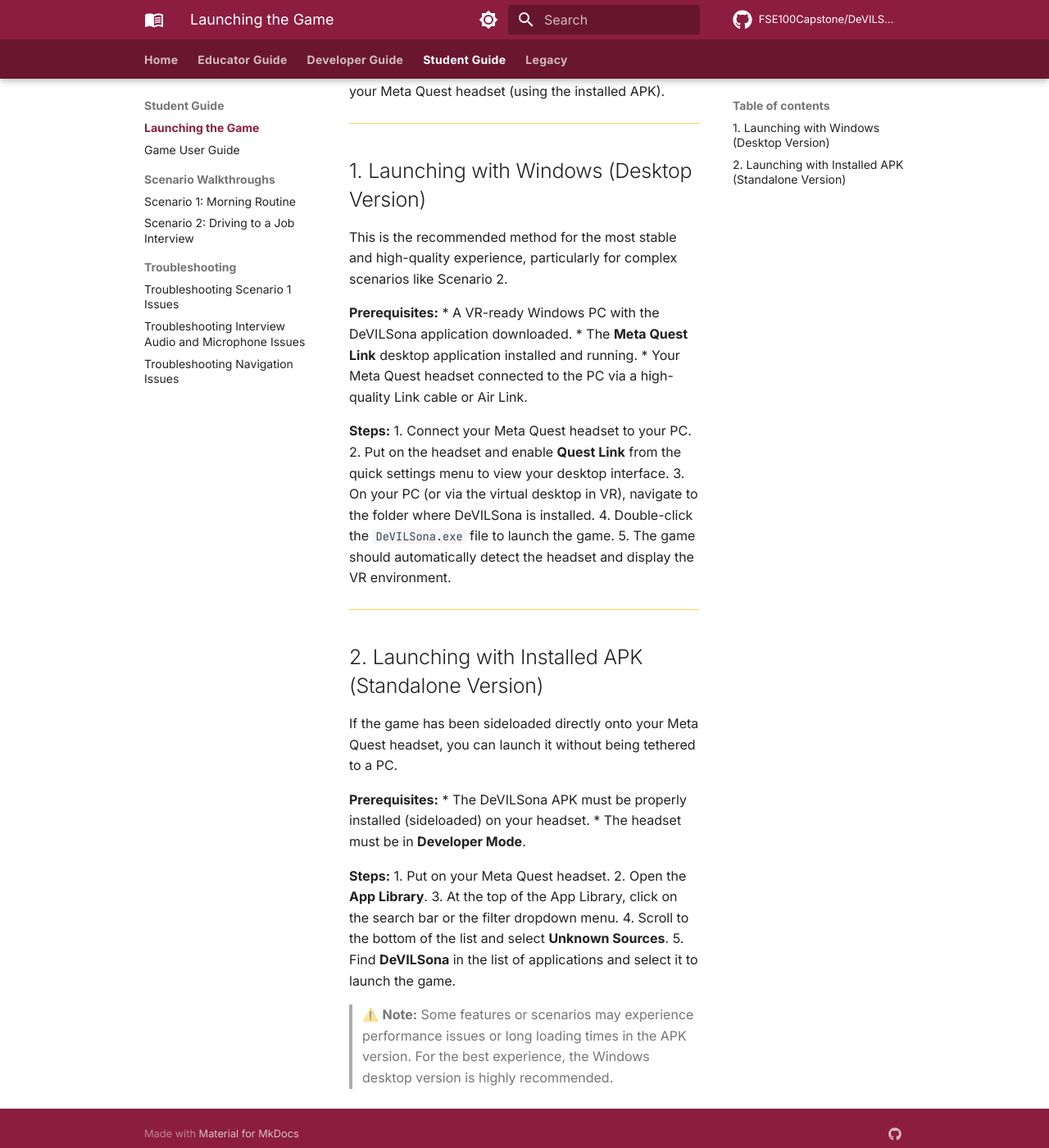
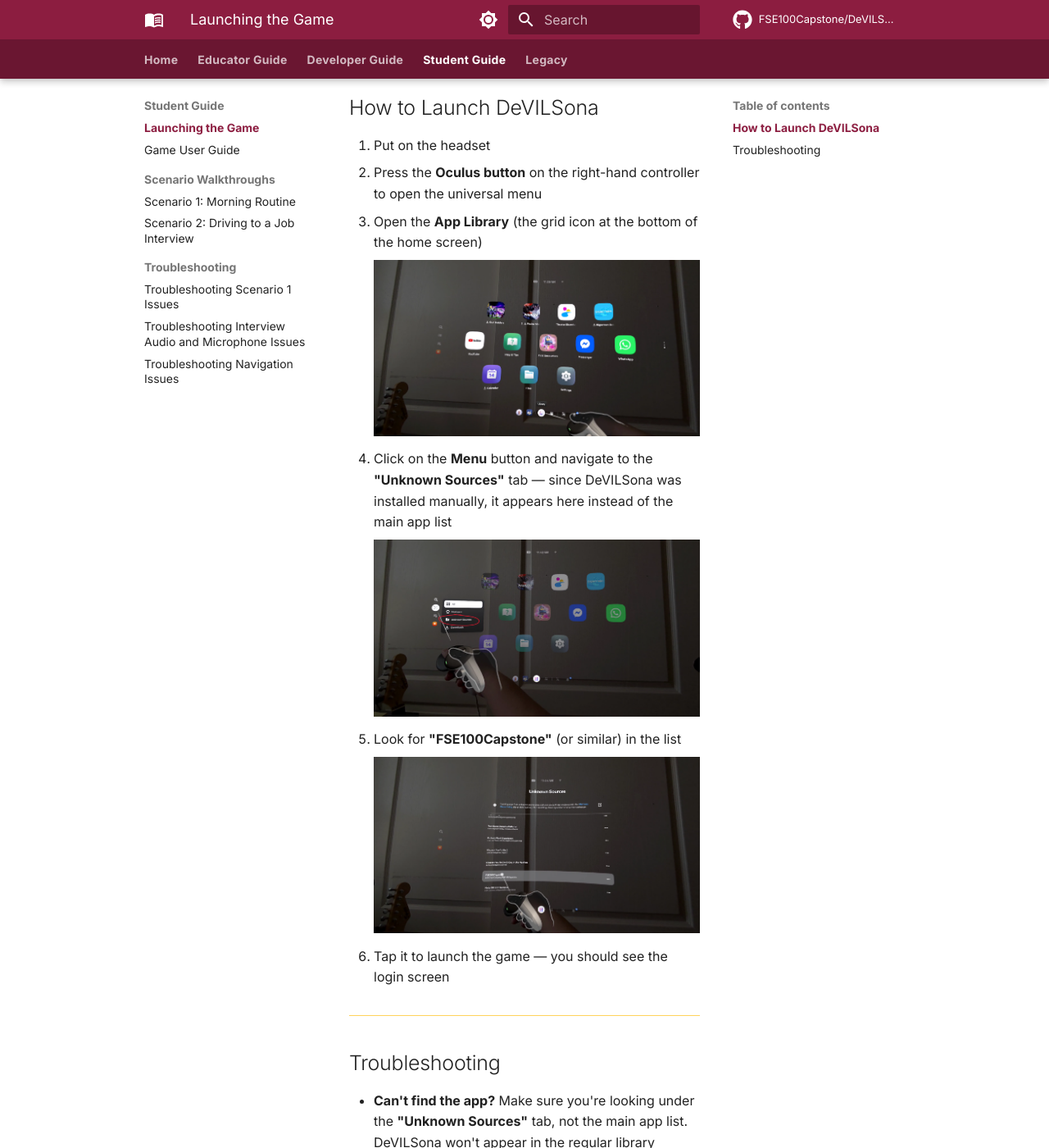
Before and after one commit to FSE100Capstone/DeVILSona-docs, an MkDocs documentation site: the page built from docs/user-guide/launching-the-game.md, in a window 1280 px wide and 1400 px high, scrolled down 272 px. Shown: the whole window at 82% size. Built offline with MkDocs 1.6.1 and Material for MkDocs 9.7.7, drawn with Linux system fonts in a browser that asks for light colours; comment, search, counter and statistics services are not loaded; some of the changed text lies outside the part shown.

Commit message:
Replace content in "Launching the Game" to only instruct how to launch from headset

```diff
--- a/docs/user-guide/launching-the-game.md
+++ b/docs/user-guide/launching-the-game.md
@@ -1,38 +1,31 @@
 # Launching the Game
 
-This guide provides instructions on how to start DeVILSona depending on which version of the game you are using. You can run the game either through a Windows PC (using Meta Quest Link) or directly from your Meta Quest headset (using the installed APK).
+This guide shows you how to find and open DeVILSona on your Meta Quest headset.
 
 ---
 
-## 1. Launching with Windows (Desktop Version)
-This is the recommended method for the most stable and high-quality experience, particularly for complex scenarios like Scenario 2.
+## How to Launch DeVILSona
 
-**Prerequisites:**
-* A VR-ready Windows PC with the DeVILSona application downloaded.
-* The **Meta Quest Link** desktop application installed and running.
-* Your Meta Quest headset connected to the PC via a high-quality Link cable or Air Link.
+1. Put on the headset
+2. Press the **Oculus button** on the right-hand controller to open the universal menu
+3. Open the **App Library** (the grid icon at the bottom of the home screen)
 
-**Steps:**
-1. Connect your Meta Quest headset to your PC.
-2. Put on the headset and enable **Quest Link** from the quick settings menu to view your desktop interface.
-3. On your PC (or via the virtual desktop in VR), navigate to the folder where DeVILSona is installed.
-4. Double-click the `DeVILSona.exe` file to launch the game.
-5. The game should automatically detect the headset and display the VR environment.
+    ![App Library](../educator-guide/img/app-library.png)
+
+4. Click on the **Menu** button and navigate to the **"Unknown Sources"** tab — since DeVILSona was installed manually, it appears here instead of the main app list
+
+    ![Menu View](../educator-guide/img/meta-menu-view.png)
+
+5. Look for **"FSE100Capstone"** (or similar) in the list
+
+    ![Unknown Sources View](../educator-guide/img/unknown-sources-view.png)
+
+6. Tap it to launch the game — you should see the login screen
 
 ---
 
-## 2. Launching with Installed APK (Standalone Version)
-If the game has been sideloaded directly onto your Meta Quest headset, you can launch it without being tethered to a PC.
+## Troubleshooting
 
-**Prerequisites:**
-* The DeVILSona APK must be properly installed (sideloaded) on your headset.
-* The headset must be in **Developer Mode**.
-
-**Steps:**
-1. Put on your Meta Quest headset.
-2. Open the **App Library**.
-3. At the top of the App Library, click on the search bar or the filter dropdown menu.
-4. Scroll to the bottom of the list and select **Unknown Sources**.
-5. Find **DeVILSona** in the list of applications and select it to launch the game.
-
-> ⚠️ **Note:** Some features or scenarios may experience performance issues or long loading times in the APK version. For the best experience, the Windows desktop version is highly recommended.
+- **Can't find the app?** Make sure you're looking under the **"Unknown Sources"** tab, not the main app list. DeVILSona won't appear in the regular library because it was sideloaded.
+- **App crashes or shows a black screen?** The game files may not have been fully installed. Ask your instructor or lab staff to reinstall the app on the headset.
+- **Login screen doesn't appear?** Try closing and reopening the app. If the issue continues, let your instructor know.
```
